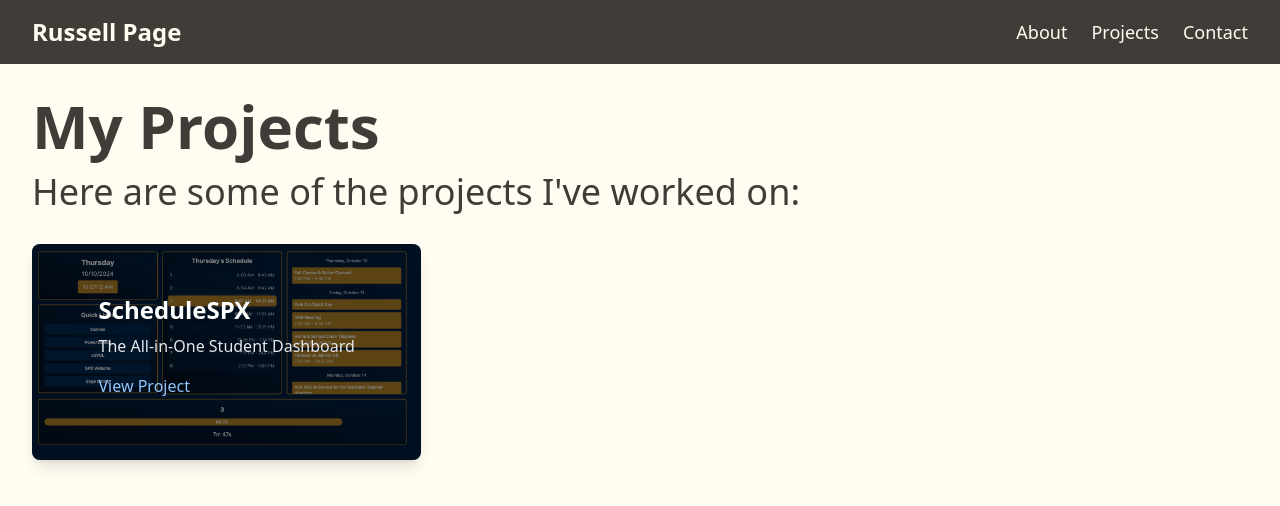
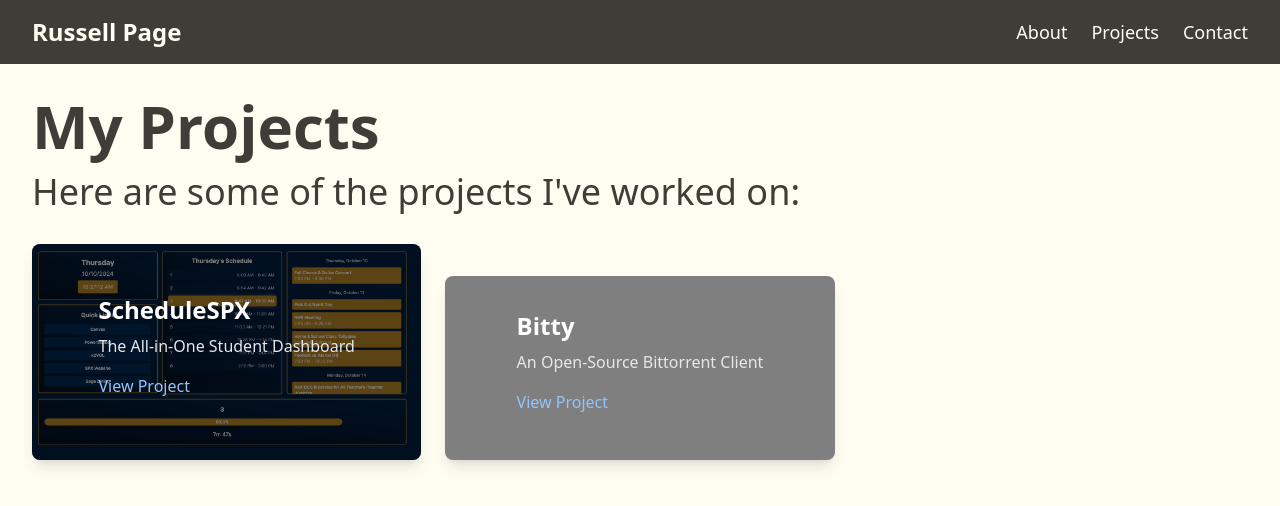
Before and after one commit to ralphiedawg/about.md, a React (Vite) app: page /projects in a window 1280 px wide. Shown: the top 506 px of the page. Built offline with nearby package versions, Linux system fonts and the light colour scheme.

Commit message:
add bitty

```diff
--- a/src/pages/Projects.tsx
+++ b/src/pages/Projects.tsx
@@ -11,12 +11,22 @@ const Projects = () => {
             <p className="mt-4 text-4xl text-customDark">Here are some of the projects I've worked on:</p>
             <div className="mt-8 space-y-8 grid grid-cols-1 md:grid-cols-2 lg:grid-cols-3 gap-6">
                 <div className="relative bg-white shadow-lg rounded-lg overflow-hidden">
-                   <img src={schedulespx} alt="Project Preview" className="w-full h-auto" />
+                    <img src={schedulespx} alt="Project Preview" className="w-full h-auto" />
                     <div className="absolute inset-0 bg-black bg-opacity-50 flex flex-col justify-center items-center p-4">
                         <BlurFade className="text-white">
                             <h2 className="text-2xl font-semibold">ScheduleSPX</h2>
                             <p className="mt-2 text-gray-200">The All-in-One Student Dashboard</p>
                             <a href="https://schedulespx.com/about" className="mt-4 inline-block text-blue-300 hover:underline"> View Project </a>
+                        </BlurFade>
+                    </div>
+                </div>
+                <div className="relative bg-white shadow-lg rounded-lg overflow-hidden">
+                    {/* <img src={REPLACEME} alt="Project Preview" className="w-full h-auto" /> */}
+                    <div className="absolute inset-0 bg-black bg-opacity-50 flex flex-col justify-center items-center p-4">
+                        <BlurFade className="text-white">
+                            <h2 className="text-2xl font-semibold">Bitty</h2>
+                            <p className="mt-2 text-gray-200">An Open-Source Bittorrent Client</p>
+                            <a href="https://github.com/ralphiedawg/bitty" className="mt-4 inline-block text-blue-300 hover:underline"> View Project </a>
                         </BlurFade>
                     </div>
                 </div>
```
